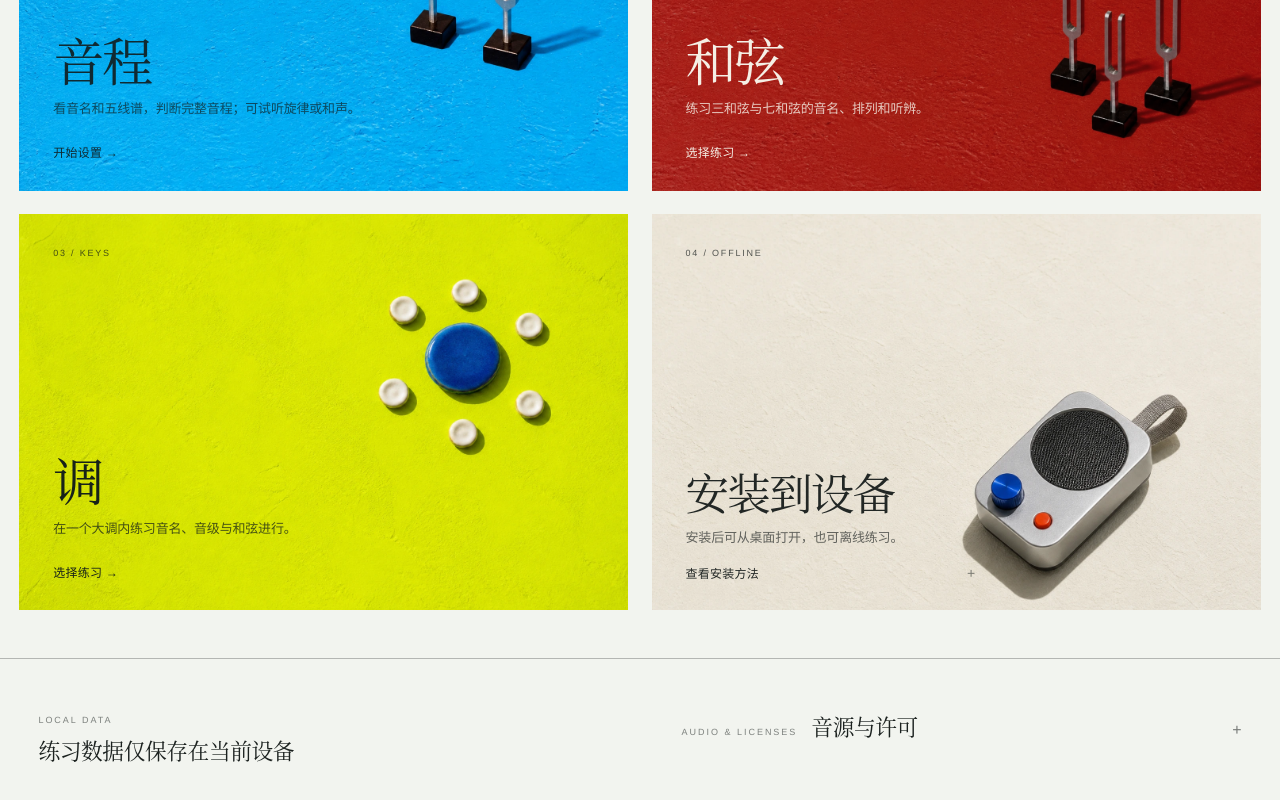
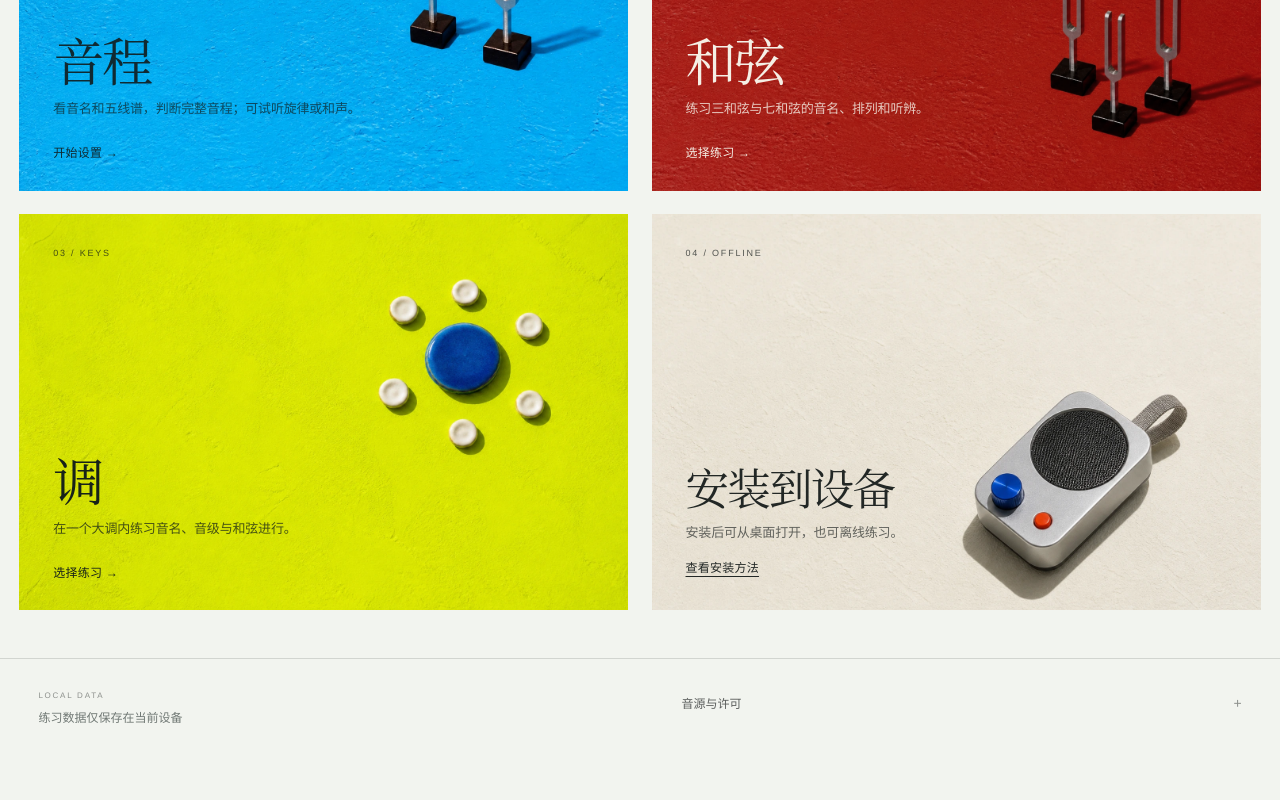
Before and after one commit to Soiree9/Intervals, a React (Vite) app: page / in a window 1280 px wide. Shown: the part 1427-2227 px from the top of the page. After the commit the page ends 2186 px from the top, so only its background shows below. Built offline with nearby package versions, Linux system fonts and the light colour scheme.

Commit message:
优化首页展开与安装卡片

```diff
--- a/src/App.css
+++ b/src/App.css
@@ -51,23 +51,22 @@
 .chord-notation-toggle .chord-symbol { margin-left: 3px; font-size: 15px; }
 
 main { flex: 1; width: 100%; }
-footer { padding: clamp(30px, 4.5vw, 56px) clamp(18px, 3vw, 48px); border-top: 1px solid rgba(20,24,23,.28); display: flex; align-items: flex-start; justify-content: space-between; gap: clamp(28px, 4vw, 64px); }
-.footer-eyebrow { display: block; font: 550 9px/1.3 var(--font-sans); letter-spacing: .22em; color: rgba(20,24,23,.52); }
+footer { padding: clamp(20px, 3vw, 32px) clamp(18px, 3vw, 48px); border-top: 1px solid rgba(20,24,23,.14); display: flex; align-items: flex-start; justify-content: space-between; gap: clamp(20px, 3vw, 48px); }
+.footer-eyebrow { display: block; font: 550 8px/1.3 var(--font-sans); letter-spacing: .22em; color: rgba(20,24,23,.45); }
 .footer-note { flex: 0 1 auto; }
-.footer-note p { margin: 12px 0 0; font-family: var(--font-editorial); font-size: clamp(19px, 1.7vw, 24px); font-weight: 400; line-height: 1.2; letter-spacing: -.02em; color: var(--ink); }
+.footer-note p { margin: 7px 0 0; font-size: 12px; line-height: 1.5; color: var(--muted); }
 .audio-credits { flex: 0 1 560px; margin: 0; }
-.audio-credits summary { display: flex; align-items: baseline; gap: 14px; cursor: pointer; list-style: none; }
+.audio-credits summary { padding: 3px 0; display: flex; align-items: baseline; gap: 10px; cursor: pointer; list-style: none; font-size: 12px; font-weight: 500; color: rgba(20,24,23,.68); }
 .audio-credits summary::-webkit-details-marker { display: none; }
-.audio-credits summary::after { content: "+"; margin-left: auto; font: 300 16px/1 var(--font-sans); color: rgba(20,24,23,.55); }
+.audio-credits summary::after { content: "+"; margin-left: auto; font: 300 14px/1 var(--font-sans); color: rgba(20,24,23,.45); }
 .audio-credits[open] summary::after { content: "\2013"; }
-.audio-credits-name { font-family: var(--font-editorial); font-size: clamp(19px, 1.7vw, 24px); line-height: 1.2; letter-spacing: -.02em; color: var(--ink); }
-.audio-credits-list { display: grid; grid-template-columns: repeat(2, minmax(0, 1fr)); gap: 22px 32px; margin-top: 20px; padding-top: 18px; border-top: 1px solid rgba(20,24,23,.16); }
-.audio-credit h3 { margin: 0 0 9px; display: flex; align-items: baseline; gap: 9px; font-family: var(--font-editorial); font-size: 17px; font-weight: 400; letter-spacing: -.015em; color: var(--ink); }
-.audio-credit h3 span { font-family: var(--font-sans); font-size: 8px; font-weight: 600; letter-spacing: .18em; color: rgba(20,24,23,.5); }
-.audio-credit p { margin: 0; font-size: 12px; line-height: 1.65; color: var(--muted); }
-.audio-credits-links { margin: 18px 0 0; display: flex; flex-wrap: wrap; gap: 7px 22px; }
-.audio-credits-links a { font-size: 12px; color: var(--ink); text-decoration: underline; text-underline-offset: 3px; text-decoration-color: rgba(20,24,23,.32); }
-.audio-credits-links a:hover { text-decoration-color: var(--ink); }
+.audio-credits-list { display: grid; grid-template-columns: repeat(2, minmax(0, 1fr)); gap: 16px 28px; margin-top: 14px; padding-top: 13px; border-top: 1px solid rgba(20,24,23,.12); }
+.audio-credit h3 { margin: 0 0 6px; display: flex; align-items: baseline; gap: 8px; font-size: 12px; font-weight: 650; letter-spacing: 0; color: var(--ink); }
+.audio-credit h3 span { font-size: 8px; font-weight: 600; letter-spacing: .16em; color: rgba(20,24,23,.45); }
+.audio-credit p { margin: 0; font-size: 11px; line-height: 1.6; color: var(--muted); }
+.audio-credits-links { margin: 13px 0 0; display: flex; flex-wrap: wrap; gap: 6px 20px; }
+.audio-credits-links a { font-size: 11px; color: rgba(20,24,23,.68); text-decoration: underline; text-underline-offset: 3px; text-decoration-color: rgba(20,24,23,.26); }
+.audio-credits-links a:hover { color: var(--ink); text-decoration-color: var(--ink); }
 @media (max-width: 720px) {
   footer { flex-direction: column; }
   .audio-credits { width: 100%; flex-basis: auto; }
@@ -115,15 +114,18 @@ footer { padding: clamp(30px, 4.5vw, 56px) clamp(18px, 3vw, 48px); border-top: 1
 .triad-mode { --card-ink: #f5efe5; --card-copy: rgba(245,239,229,.82); background: #c83b32; }
 .triad-mode .mode-media { filter: saturate(.72) brightness(.88); }
 .key-mode { --card-ink: #172219; --card-copy: rgba(23,34,25,.76); background: #ddec35; }
-.install-card { --card-ink: #222725; --card-copy: rgba(34,39,37,.68); background: #f2ede3; }
-.install-copy { width: min(50%, 290px); position: absolute; left: 34px; bottom: 29px; z-index: 1; }
+.install-card { --card-ink: #222725; --card-copy: rgba(34,39,37,.68); background: #f2ede3; display: flex; flex-direction: column; justify-content: flex-end; }
+.install-card:has(.install-help-panel.open) { height: auto; min-height: clamp(350px, 31vw, 460px); }
+.install-card:has(.install-help-panel.open) .install-copy { width: min(82%, 540px); }
+.install-copy { width: min(50%, 290px); position: relative; z-index: 1; }
 .install-card strong { display: block; margin-bottom: 11px; font-family: var(--font-editorial); font-size: clamp(36px, 3.4vw, 48px); font-weight: 400; line-height: 1.02; letter-spacing: -.04em; }
 .install-card p { margin: 0; color: var(--card-copy); font-family: var(--font-sans); font-size: clamp(13px, 1vw, 15px); line-height: 1.5; letter-spacing: -.015em; }
-.install-help { width: min(440px, 100%); margin-top: 17px; color: var(--card-ink); font-size: 12px; }
-.install-help summary { display: flex; align-items: baseline; gap: 10px; cursor: pointer; list-style: none; font-weight: 500; letter-spacing: .02em; }
-.install-help summary::-webkit-details-marker { display: none; }
-.install-help summary::after { content: "+"; margin-left: auto; font: 300 14px/1 var(--font-sans); opacity: .55; }
-.install-help[open] summary::after { content: "\2013"; }
+.install-help-toggle { margin-top: 17px; padding: 0; border: 0; color: var(--card-ink); background: transparent; font: 500 12px/1.4 var(--font-sans); letter-spacing: .02em; text-decoration: underline; text-underline-offset: 4px; cursor: pointer; }
+.install-help-panel { width: min(540px, 100%); margin-top: 17px; position: relative; z-index: 1; display: none; color: var(--card-ink); font-size: 12px; }
+.install-help-panel.open { display: block; }
+.install-card:has(.install-help-panel.open) .install-help-toggle { display: none; }
+.install-help-head { display: flex; align-items: center; justify-content: space-between; padding-top: 13px; border-top: 1px solid rgba(34,39,37,.2); font-weight: 600; letter-spacing: .02em; }
+.install-help-close { width: 30px; height: 30px; padding: 0; border: 0; color: var(--card-ink); background: transparent; font: 300 18px/1 var(--font-sans); cursor: pointer; }
 .install-help-list { margin: 12px 0 0; padding: 0; list-style: none; display: grid; gap: 8px; }
 .install-help-list li { display: flex; gap: 14px; line-height: 1.6; }
 .install-help-list span { flex: 0 0 88px; padding-top: .18em; font-size: 9px; font-weight: 600; letter-spacing: .14em; color: var(--card-copy); }
@@ -388,7 +390,9 @@ legend small { color: var(--muted); font-weight: 450; }
   .mode-card h2 { margin-bottom: 8px; font-size: 40px; }
   .mode-card p { font-size: 12px; line-height: 1.45; }
   .mode-link { left: 26px; bottom: 17px; font-size: 11px; }
-  .install-copy { width: 50%; left: 26px; bottom: 22px; }
+  .install-copy { width: 50%; }
+  .install-card:has(.install-help-panel.open) { aspect-ratio: auto; min-height: 400px; }
+  .install-card:has(.install-help-panel.open) .install-copy { width: 100%; }
   .install-card strong { font-size: 38px; }
   .install-card p { font-size: 12px; line-height: 1.45; }
   .panel { width: calc(100% - 24px); margin: 20px auto; padding: 25px 20px; }
--- a/src/App.tsx
+++ b/src/App.tsx
@@ -491,13 +491,13 @@ function App() {
           {filteredWrongItems.length ? <><div className="wrong-list">{filteredWrongItems.map((item) => <div className="wrong-row" key={item.key}><span className="wrong-kind">{KIND_NAMES[item.kind]}</span><strong><QuestionSummary question={item.question} notation={settings.chordNotation} /></strong><small>累计答错 {item.wrongCount} 次</small></div>)}</div><button type="button" className="primary-button" disabled={starting} onClick={() => void beginSession(filteredWrongItems[0].kind, filteredWrongItems.slice(0, 10).map((item) => item.question))}>{starting ? '正在准备音源…' : `复习这 ${Math.min(10, filteredWrongItems.length)} 道题`}</button></> : <div className="empty-state"><span>✓</span><h2>还没有错题</h2><p>答错的题会自动保存在这里。</p></div>}
         </section>}
       </main>
-      <footer>
+      <footer key={view}>
         <div className="footer-note">
           <span className="footer-eyebrow">LOCAL DATA</span>
           <p>练习数据仅保存在当前设备</p>
         </div>
         <details className="audio-credits">
-          <summary><span className="footer-eyebrow">AUDIO &amp; LICENSES</span><span className="audio-credits-name">音源与许可</span></summary>
+          <summary>音源与许可</summary>
           <div className="audio-credits-list">
             <section className="audio-credit">
               <h3>钢琴<span>Piano</span></h3>
@@ -517,6 +517,7 @@ function App() {
 
 function HomeView({ stats, installPrompt, onInstall, onChoose }: { stats: LifetimeStats; installPrompt: BeforeInstallPromptEvent | null; onInstall: () => void; onChoose: (module: 'interval' | 'chord' | 'key') => void }) {
   const [mastheadOpen, setMastheadOpen] = useState(true)
+  const [installHelpOpen, setInstallHelpOpen] = useState(false)
   const mastheadManuallyClosed = useRef(false)
   const sessions = useCountUp(stats.sessions)
   const attempts = useCountUp(stats.attempts)
@@ -558,7 +559,7 @@ function HomeView({ stats, installPrompt, onInstall, onChoose }: { stats: Lifeti
       <button type="button" className="mode-card interval-mode" onClick={() => onChoose('interval')}><img className="mode-media" src="/Intervals/images/home-modules/interval-v1.webp" alt="" /><span className="mode-number">01 / INTERVALS</span><div className="mode-copy"><h2>音程</h2><p>看音名和五线谱，判断完整音程；可试听旋律或和声。</p></div><span className="mode-link">开始设置 →</span></button>
       <button type="button" className="mode-card triad-mode" onClick={() => onChoose('chord')}><img className="mode-media" src="/Intervals/images/home-modules/chord-v1.webp" alt="" /><span className="mode-number">02 / CHORDS</span><div className="mode-copy"><h2>和弦</h2><p>练习三和弦与七和弦的音名、排列和听辨。</p></div><span className="mode-link">选择练习 →</span></button>
       <button type="button" className="mode-card key-mode" onClick={() => onChoose('key')}><img className="mode-media" src="/Intervals/images/home-modules/key-v1.webp" alt="" /><span className="mode-number">03 / KEYS</span><div className="mode-copy"><h2>调</h2><p>在一个大调内练习音名、音级与和弦进行。</p></div><span className="mode-link">选择练习 →</span></button>
-      <div className="install-card"><img className="mode-media" src="/Intervals/images/home-modules/offline-v1.webp" alt="" /><span className="mode-number">04 / OFFLINE</span><div className="install-copy"><strong>安装到设备</strong><p>安装后可从桌面打开，也可离线练习。</p>{installPrompt ? <button type="button" className="primary-button" onClick={onInstall}>安装应用</button> : <details className="install-help"><summary>查看安装方法</summary><ul className="install-help-list"><li><span>Chrome / Edge</span>点击地址栏右侧的“安装”。</li><li><span>Android</span>Chrome 菜单选择“安装应用”。</li><li><span>iPhone / iPad</span>Safari 的分享菜单选择“添加到主屏幕”。</li></ul></details>}</div></div>
+      <div className="install-card"><img className="mode-media" src="/Intervals/images/home-modules/offline-v1.webp" alt="" /><span className="mode-number">04 / OFFLINE</span><div className="install-copy"><strong>安装到设备</strong><p>安装后可从桌面打开，也可离线练习。</p>{installPrompt ? <button type="button" className="primary-button" onClick={onInstall}>安装应用</button> : <button type="button" className="install-help-toggle" aria-expanded={installHelpOpen} onClick={() => setInstallHelpOpen(true)}>查看安装方法</button>}</div>{!installPrompt && <div className={`install-help-panel${installHelpOpen ? ' open' : ''}`}><div className="install-help-head"><span>安装方法</span><button type="button" className="install-help-close" aria-label="收起安装方法" onClick={() => setInstallHelpOpen(false)}>–</button></div><ul className="install-help-list"><li><span>Chrome / Edge</span>点击地址栏右侧的“安装”。</li><li><span>Android</span>Chrome 菜单选择“安装应用”。</li><li><span>iPhone / iPad</span>Safari 的分享菜单选择“添加到主屏幕”。</li></ul></div>}</div>
     </div>
   </section>
 }
```
Also changed, not shown: 1 other file (tests, documents, lock files or other folders).
